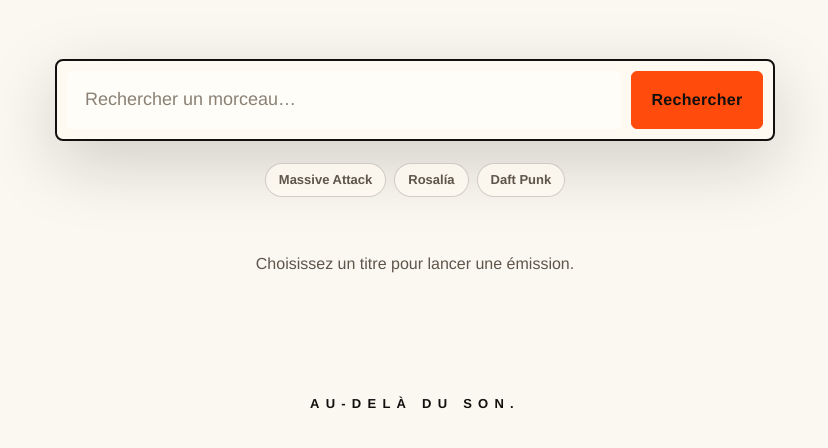
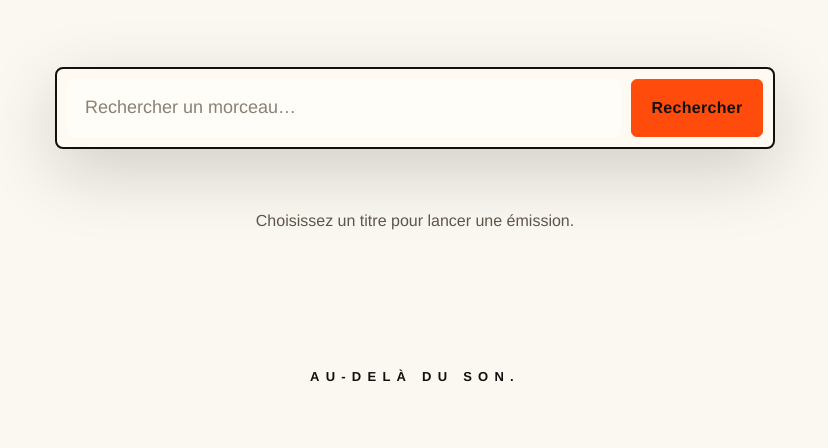
Before and after one commit to Pauldemoon/radio-charlie, a plain HTML site: page index.html in a window 1280 px wide. Shown: the part 352-800 px from the top of the page, without its empty margins (225-1053 px from the left). Drawn offline with Linux system fonts and the light colour scheme.

Commit message:
Remove front page suggestions

```diff
--- a/app.js
+++ b/app.js
@@ -19,7 +19,6 @@ const els = {
   searchForm: document.querySelector("#search-form"),
   searchInput: document.querySelector("#search-input"),
   searchButton: document.querySelector("#search-form button"),
-  suggestions: document.querySelectorAll("[data-query]"),
   searchMessage: document.querySelector("#search-message"),
   results: document.querySelector("#results"),
   loadingMessage: document.querySelector("#loading-message"),
@@ -82,13 +81,6 @@ els.searchInput.addEventListener("input", () => {
   state.searchTimer = window.setTimeout(() => {
     searchTracks(els.searchInput.value);
   }, 300);
-});
-
-els.suggestions.forEach((button) => {
-  button.addEventListener("click", () => {
-    els.searchInput.value = button.dataset.query || "";
-    searchTracks(els.searchInput.value);
-  });
 });
 
 els.pauseButton.addEventListener("click", () => {
--- a/index.html
+++ b/index.html
@@ -31,12 +31,6 @@
             >
             <button type="submit">Rechercher</button>
           </form>
-
-          <div class="suggestions" aria-label="Suggestions de morceaux">
-            <button type="button" data-query="Massive Attack Teardrop">Massive Attack</button>
-            <button type="button" data-query="Rosalia Malamente">Rosalía</button>
-            <button type="button" data-query="Daft Punk Veridis Quo">Daft Punk</button>
-          </div>
 
           <p class="help">Choisissez un titre pour lancer une émission.</p>
           <p id="search-message" class="message" role="status" aria-live="polite"></p>
--- a/style.css
+++ b/style.css
@@ -230,34 +230,6 @@ h1 {
 
 .search button {
   min-width: 132px;
-}
-
-.suggestions {
-  grid-column: 1 / -1;
-  justify-self: center;
-  display: flex;
-  flex-wrap: wrap;
-  justify-content: center;
-  gap: 8px;
-  margin-top: -20px;
-}
-
-.suggestions button {
-  min-height: 34px;
-  border: 1px solid rgba(17, 16, 14, 0.18);
-  border-radius: 999px;
-  padding: 0 13px;
-  background: rgba(255, 250, 241, 0.76);
-  color: var(--muted);
-  font-size: 13px;
-  font-weight: 800;
-}
-
-.suggestions button:hover,
-.suggestions button:focus-visible {
-  border-color: rgba(15, 107, 114, 0.48);
-  color: var(--text);
-  outline: 0;
 }
 
 .secondary-button {
```
